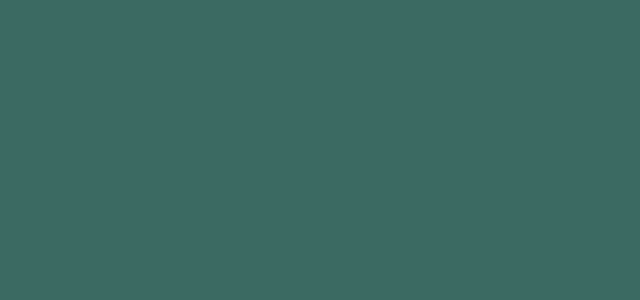
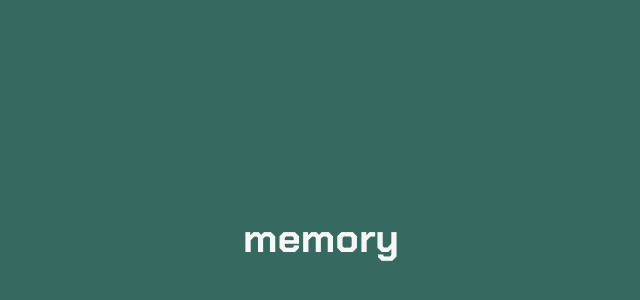
Before and after one commit to AlexanderMatveev2908/next-memory-game, a Next.js app: page / in a window 1280 px wide. Shown: the part 162-462 px from the top of the page, without its empty margins (319-959 px from the left). Built offline with nearby package versions, Linux system fonts and the light colour scheme.

Commit message:
will create color classes for texts, taiwind config still not apply theme

```diff
--- a/src/features/optUserChoice/components/OptUserChoice.tsx
+++ b/src/features/optUserChoice/components/OptUserChoice.tsx
@@ -1,7 +1,12 @@
 import type { FC } from "react";
+import OptUserChoiceHeader from "./fragments/OptUserChoiceHeader";
 
 const OptUserChoice: FC = () => {
-  return <div></div>;
+  return (
+    <div className="w-full grid grid-cols-1 max-w-fit">
+      <OptUserChoiceHeader />
+    </div>
+  );
 };
 
 export default OptUserChoice;
--- /dev/null
+++ b/src/features/optUserChoice/components/fragments/OptUserChoiceHeader.tsx
@@ -0,0 +1,11 @@
+import type { FC } from "react";
+
+const OptUserChoiceHeader: FC = () => {
+  return (
+    <div className="w-full flex justify-center">
+      <span className="txt_h__xl txt_clr__white_1">memory</span>
+    </div>
+  );
+};
+
+export default OptUserChoiceHeader;
--- a/src/styles/globals.css
+++ b/src/styles/globals.css
@@ -97,3 +97,11 @@
   --white_0: #ffffff;
   --white_1: #f6f6f6;
 }
+
+.txt_clr__white_0 {
+  color: var(--white_0);
+}
+
+.txt_clr__white_1 {
+  color: var(--white_1);
+}
--- a/src/styles/globals.scss
+++ b/src/styles/globals.scss
@@ -35,3 +35,11 @@
   --white_0: #ffffff;
   --white_1: #f6f6f6;
 }
+
+.txt_clr__white_0 {
+  color: var(--white_0);
+}
+
+.txt_clr__white_1 {
+  color: var(--white_1);
+}
--- a/tsconfig.json
+++ b/tsconfig.json
@@ -27,7 +27,8 @@
     "**/*.ts",
     "**/*.tsx",
     ".next/types/**/*.ts",
-    ".svgrrc.ts"
+    ".svgrrc.ts",
+    "tailwind.config.js"
   ],
   "exclude": ["node_modules"]
 }
```
